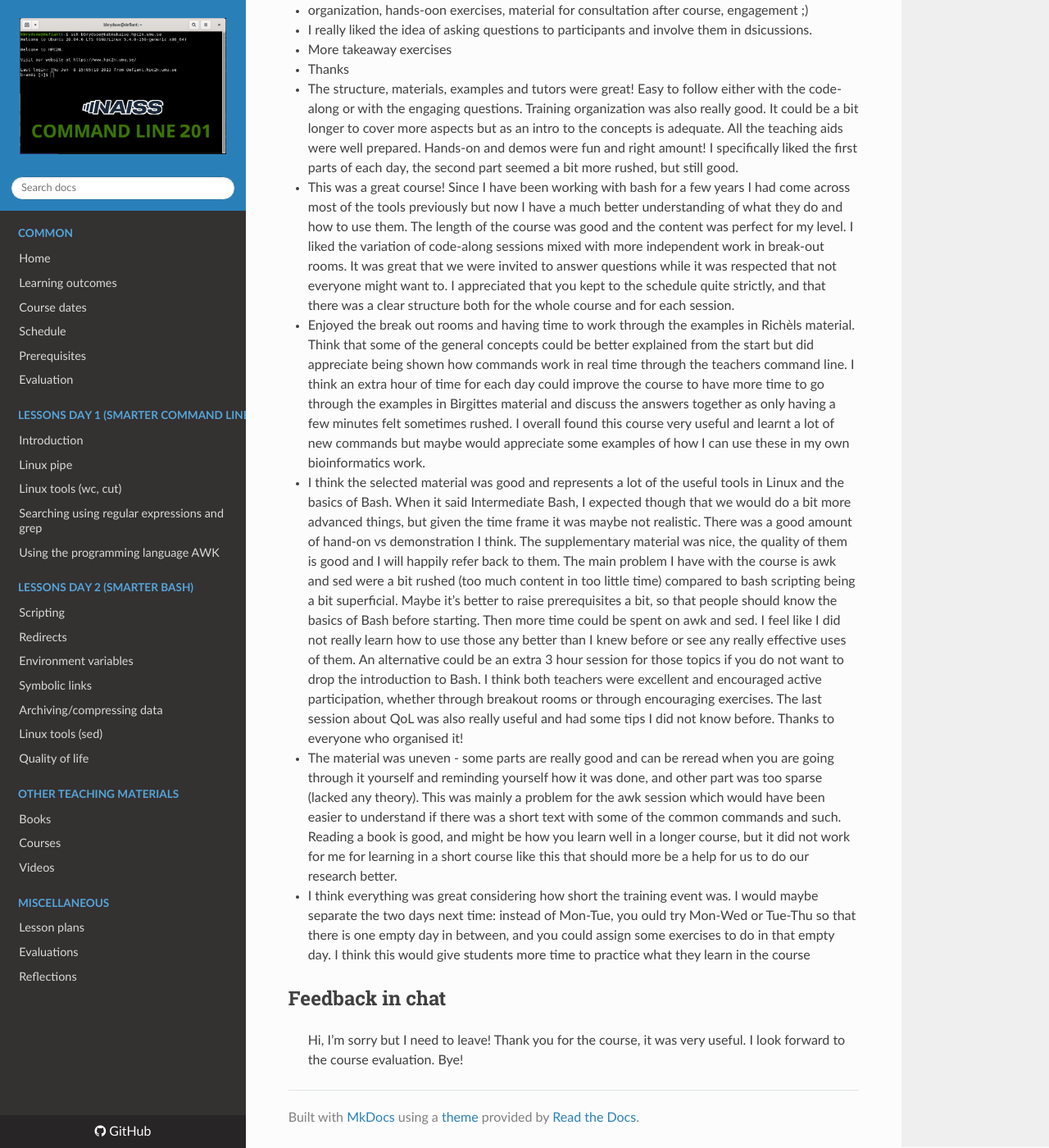
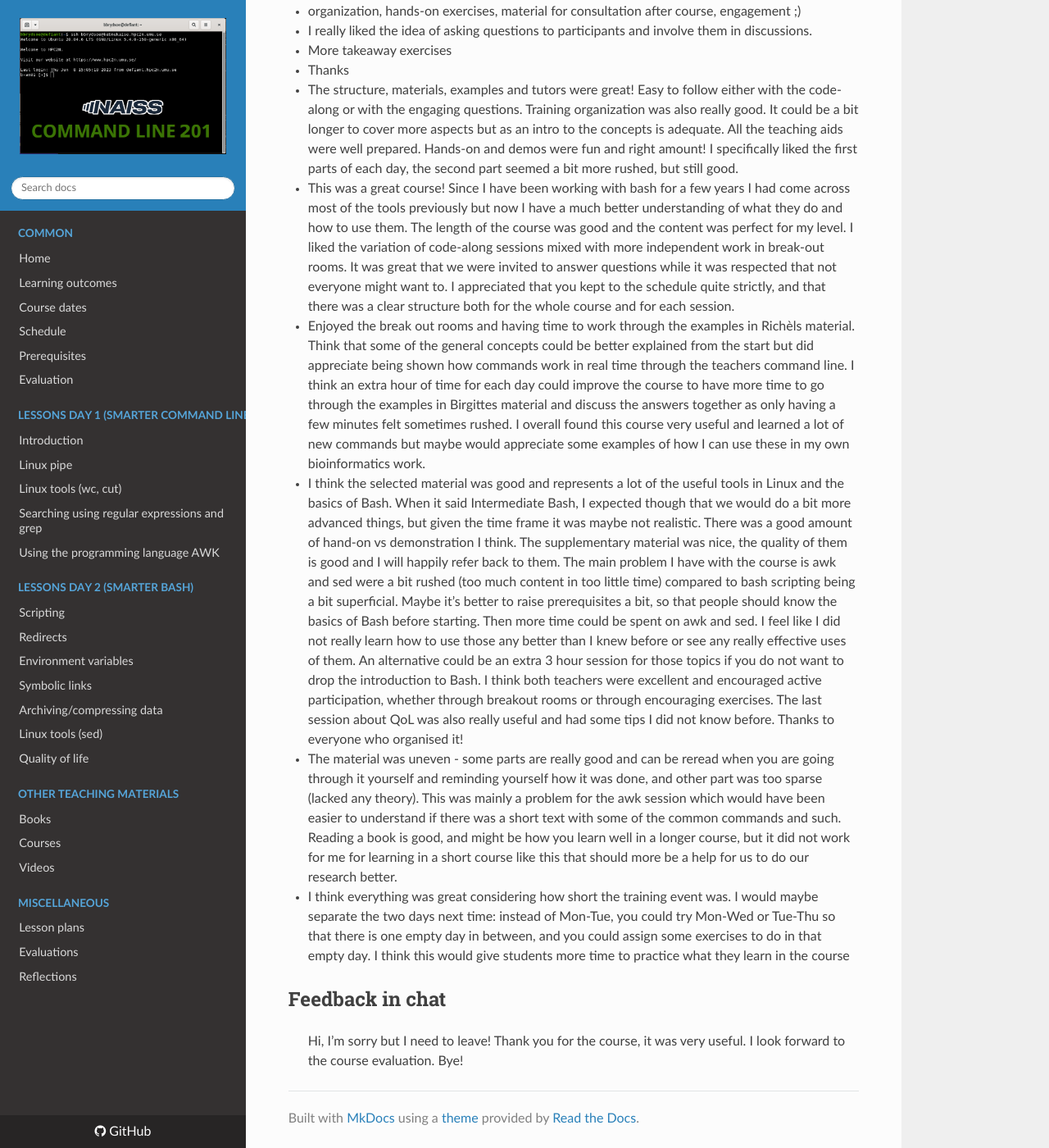
Before and after one commit to UPPMAX/linux-command-line-201, an MkDocs documentation site: the page built from docs/evaluations/20250602/README.md, in a window 1280 px wide and 1400 px high, scrolled down 4435 px. Shown: the whole window at 82% size. Built offline with MkDocs 1.6.1, drawn with Linux system fonts in a browser that asks for light colours; nearby versions of some CDN libraries; some of the changed text lies outside the part shown.

Commit message:
Fix spelling

```diff
--- a/docs/evaluations/20250602/README.md
+++ b/docs/evaluations/20250602/README.md
@@ -48,16 +48,16 @@
 
 ### [Other comments](comments.txt)
 
-- organization, hands-oon exercises, material for consultation after course, engagement ;)
-- I really liked the idea of asking questions to participants and involve them in dsicussions.
+- organization, hands-on exercises, material for consultation after course, engagement ;)
+- I really liked the idea of asking questions to participants and involve them in discussions.
 - More takeaway exercises
 - Thanks
 - The structure, materials, examples and tutors were great! Easy to follow either with the code-along or with the engaging questions. Training organization was also really good. It could be a bit longer to cover more aspects but as an intro to the concepts is adequate. All the teaching aids were well prepared. Hands-on and demos were fun and right amount! I specifically liked the first parts of each day, the second part seemed a bit more rushed, but still good.
 - This was a great course! Since I have been working with bash for a few years I had come across most of the tools previously but now I have a much better understanding of what they do and how to use them. The length of the course was good and the content was perfect for my level. I liked the variation of code-along sessions mixed with more independent work in break-out rooms. It was great that we were invited to answer questions while it was respected that not everyone might want to. I appreciated that you kept to the schedule quite strictly, and that there was a clear structure both for the whole course and for each session.
-- Enjoyed the break out rooms and having time to work through the examples in Richèls material. Think that some of the general concepts could be better explained from the start but did appreciate being shown how commands work in real time through the teachers command line. I think an extra hour of time for each day could improve the course to have more time to go through the examples in Birgittes material and discuss the answers together as only having a few minutes felt sometimes rushed. I overall found this course very useful and learnt a lot of new commands but maybe would appreciate some examples of how I can use these in my own bioinformatics work.
+- Enjoyed the break out rooms and having time to work through the examples in Richèls material. Think that some of the general concepts could be better explained from the start but did appreciate being shown how commands work in real time through the teachers command line. I think an extra hour of time for each day could improve the course to have more time to go through the examples in Birgittes material and discuss the answers together as only having a few minutes felt sometimes rushed. I overall found this course very useful and learned a lot of new commands but maybe would appreciate some examples of how I can use these in my own bioinformatics work.
 - I think the selected material was good and represents a lot of the useful tools in Linux and the basics of Bash. When it said Intermediate Bash, I expected though that we would do a bit more advanced things, but given the time frame it was maybe not realistic. There was a good amount of hand-on vs demonstration I think. The supplementary material was nice, the quality of them is good and I will happily refer back to them. The main problem I have with the course is awk and sed were a bit rushed (too much content in too little time) compared to bash scripting being a bit superficial. Maybe it's better to raise prerequisites a bit, so that people should know the basics of Bash before starting. Then more time could be spent on awk and sed. I feel like I did not really learn how to use those any better than I knew before or see any really effective uses of them. An alternative could be an extra 3 hour session for those topics if you do not want to drop the introduction to Bash. I think both teachers were excellent and encouraged active participation, whether through breakout rooms or through encouraging exercises. The last session about QoL was also really useful and had some tips I did not know before. Thanks to everyone who organised it!
 - The material was uneven - some parts are really good and can be reread when you are going through it yourself and reminding yourself how it was done, and other part was too sparse (lacked any theory). This was mainly a problem for the awk session which would have been easier to understand if there was a short text with some of the common commands and such. Reading a book is good, and might be how you learn well in a longer course, but it did not work for me for learning in a short course like this that should more be a help for us to do our research better.
-- I think everything was great considering how short the training event was. I would maybe separate the two days next time: instead of Mon-Tue, you ould try Mon-Wed or Tue-Thu so that there is one empty day in between, and you could assign some exercises to do in that empty day. I think this would give students more time to practice what they learn in the course
+- I think everything was great considering how short the training event was. I would maybe separate the two days next time: instead of Mon-Tue, you could try Mon-Wed or Tue-Thu so that there is one empty day in between, and you could assign some exercises to do in that empty day. I think this would give students more time to practice what they learn in the course
 
 ## Feedback in chat
 
```
Also changed, not shown: other parts of docs/evaluations/20250602/README.md (+2 -2 lines), .wordlist.txt.
